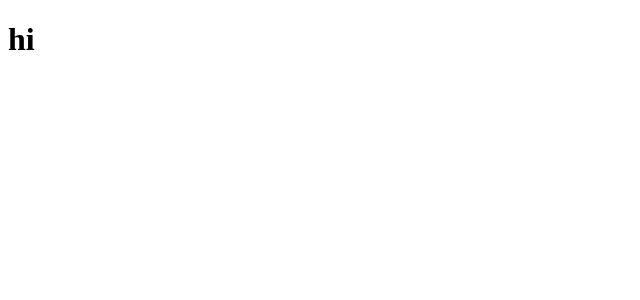
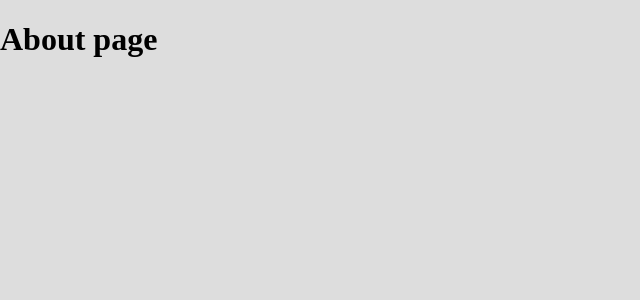
Before and after one commit to liliwang1/react-movie-app-2021, a React (Create React App) app: page /#/about in a window 1280 px wide. Shown: the top 300 px of the page, without its empty margins (0-640 px from the left). Built offline with nearby package versions, Linux system fonts and the light colour scheme.

Commit message:
Add routes

```diff
--- a/src/App.js
+++ b/src/App.js
@@ -1,7 +1,15 @@
 import React from 'react';
+import { HashRouter, Route } from 'react-router-dom';
+import Home from './routes/Home';
+import About from './routes/About';
 
 function App() {
-  return <h1>hi</h1>;
+  return (
+    <HashRouter>
+      <Route path='/' component={Home} exact={true} />
+      <Route path='/about' component={About} />
+    </HashRouter>
+  );
 }
 
 export default App;
--- a/src/routes/About.js
+++ b/src/routes/About.js
@@ -0,0 +1,7 @@
+import React from 'react';
+
+function About() {
+  return <h1>About page</h1>;
+}
+
+export default About;
```
